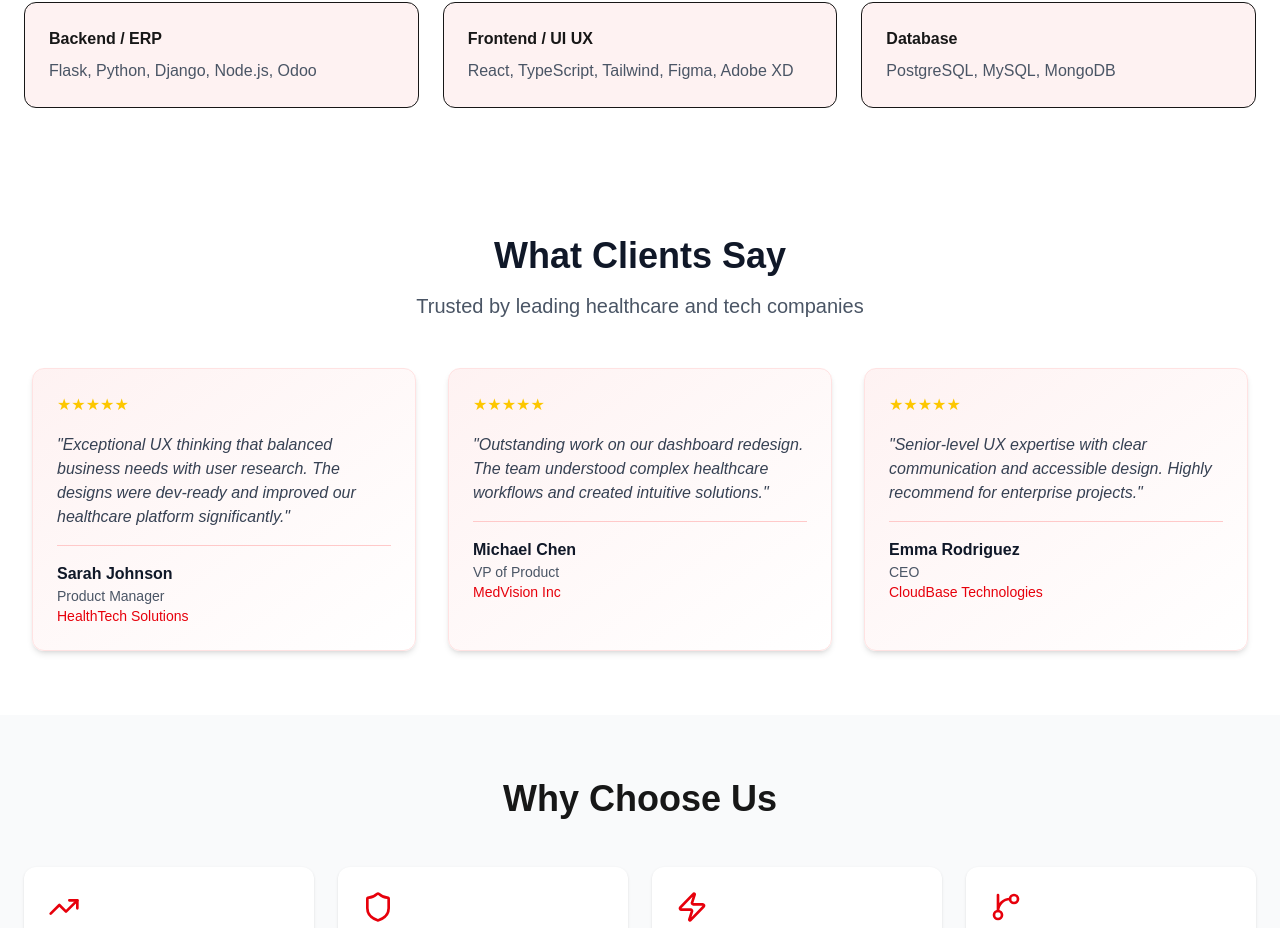
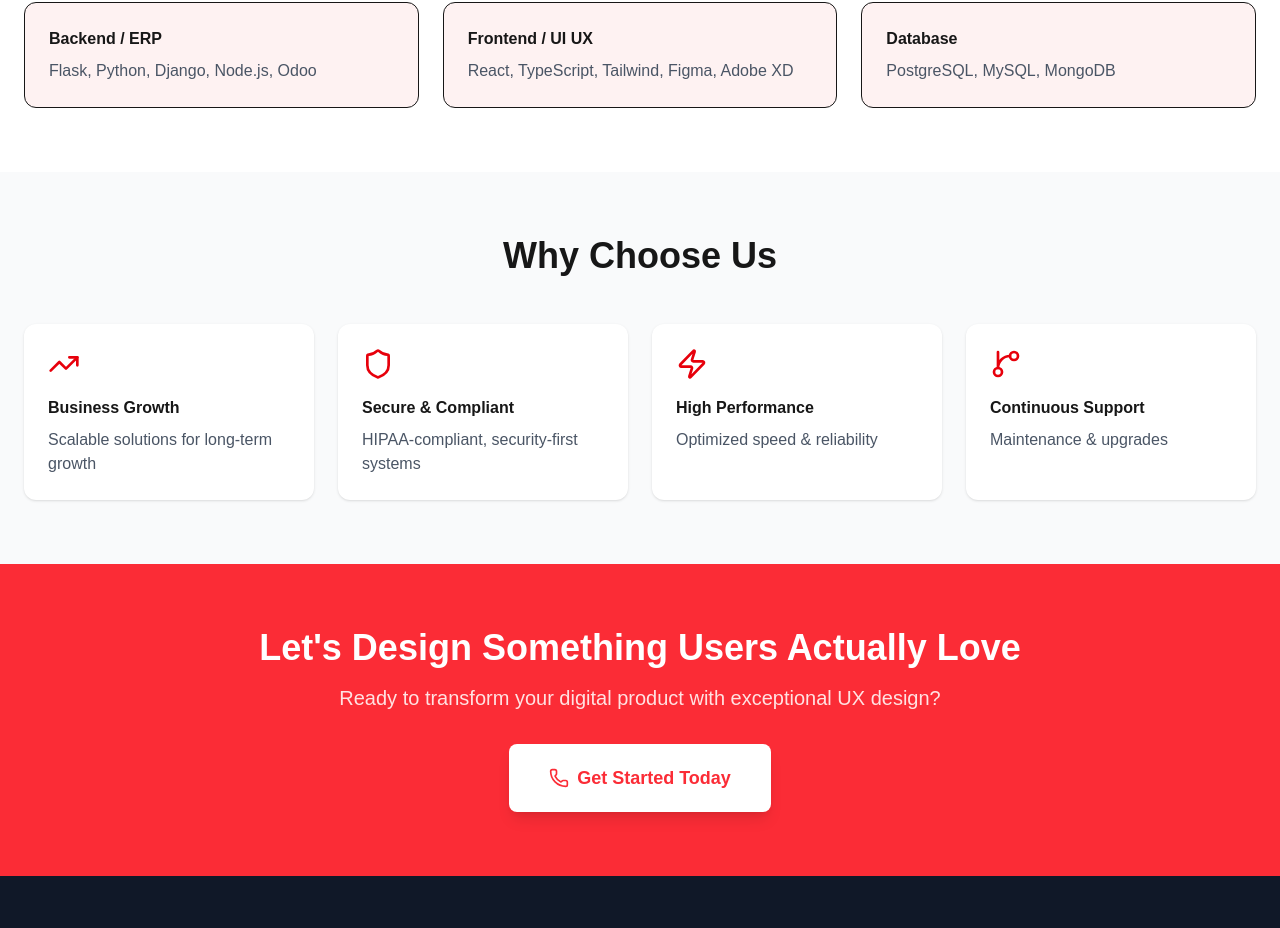
Before and after one commit to itsankittiwari/manozen, a Next.js app: page /otherservice in a window 1280 px wide. Shown: the part 3908-4836 px from the top of the page. Built offline with nearby package versions, Linux system fonts and the light colour scheme.

Commit message:
[IMP] Improve the code of other service page and also manage the space

```diff
--- a/src/app/otherservice/page.jsx
+++ b/src/app/otherservice/page.jsx
@@ -337,7 +337,7 @@ export default function OtherServices() {
       </section>
 
        {/* Testimonials */}
-      <section className="py-16 bg-white">
+      {/* <section className="py-16 bg-white">
         <div className="max-w-7xl mx-auto px-4 sm:px-6 lg:px-8">
           <div className="text-center mb-12">
             <h2 className="text-4xl font-bold text-gray-900 mb-4">What Clients Say</h2>
@@ -361,7 +361,7 @@ export default function OtherServices() {
             ))}
           </div>
         </div>
-      </section>
+      </section> */}
 
       {/* Benefits */}
       <section className="py-16 bg-gray-50">
--- a/src/app/page.js
+++ b/src/app/page.js
@@ -63,7 +63,7 @@ export default function Home() {
   return (
     <div className="bg-white">
       {/* Hero */}
-      <section className="min-h-screen bg-gradient-to-br from-red-50 to-white py-5">
+      <section className="min-h-[75vh] bg-gradient-to-br from-red-50 to-white py-5">
         <div className="max-w-7xl mx-auto px-4 sm:px-6 lg:px-8">
           <div className="grid grid-cols-1 lg:grid-cols-2 gap-12 items-center">
             <div className="text-left">
```
